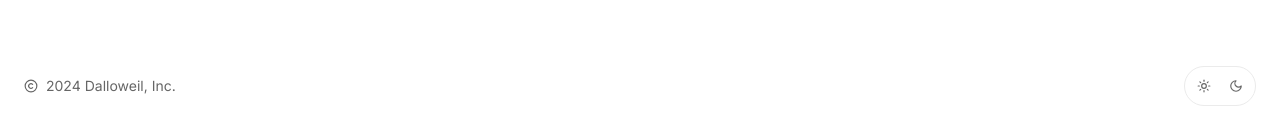
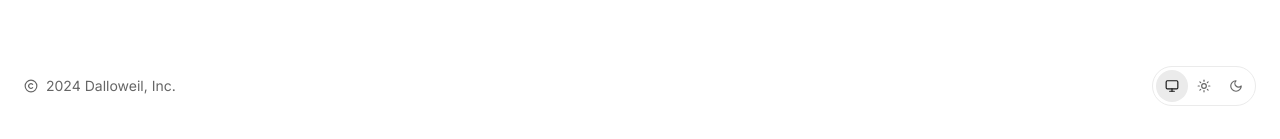
Before and after one commit to dalloweil/nextjs-template, a Next.js app: page / in a window 1280 px wide. Shown: the part 1175-1314 px from the top of the page. Built offline with nearby package versions, Linux system fonts and the light colour scheme.

Commit message:
fix: add aria label on buttons and add system theme mode

```diff
--- a/components/themeSwitcher/themeSwitcher.tsx
+++ b/components/themeSwitcher/themeSwitcher.tsx
@@ -1,4 +1,4 @@
-import { Moon, Sun } from "lucide-react";
+import { Monitor, Moon, Sun } from "lucide-react";
 import styles from "./themeSwitcher.module.css";
 
 interface ThemeSwitcherProps {
@@ -11,6 +11,17 @@ export default function ThemeSwitcher({ theme, setTheme }: ThemeSwitcherProps) {
     <div className={styles.themeSwitcher} role="radiogroup">
       <button
         role="radio"
+        aria-label="Switch to system theme"
+        aria-checked
+        data-active={theme === "system"}
+        onClick={() => setTheme("system")}
+        className={styles.themeSwitch}
+      >
+        <Monitor width={14} />
+      </button>
+      <button
+        role="radio"
+        aria-label="Switch to light theme"
         aria-checked
         data-active={theme === "light"}
         onClick={() => setTheme("light")}
@@ -20,6 +31,7 @@ export default function ThemeSwitcher({ theme, setTheme }: ThemeSwitcherProps) {
       </button>
       <button
         role="radio"
+        aria-label="Switch to dark theme"
         aria-checked
         data-active={theme === "dark"}
         onClick={() => setTheme("dark")}
```
